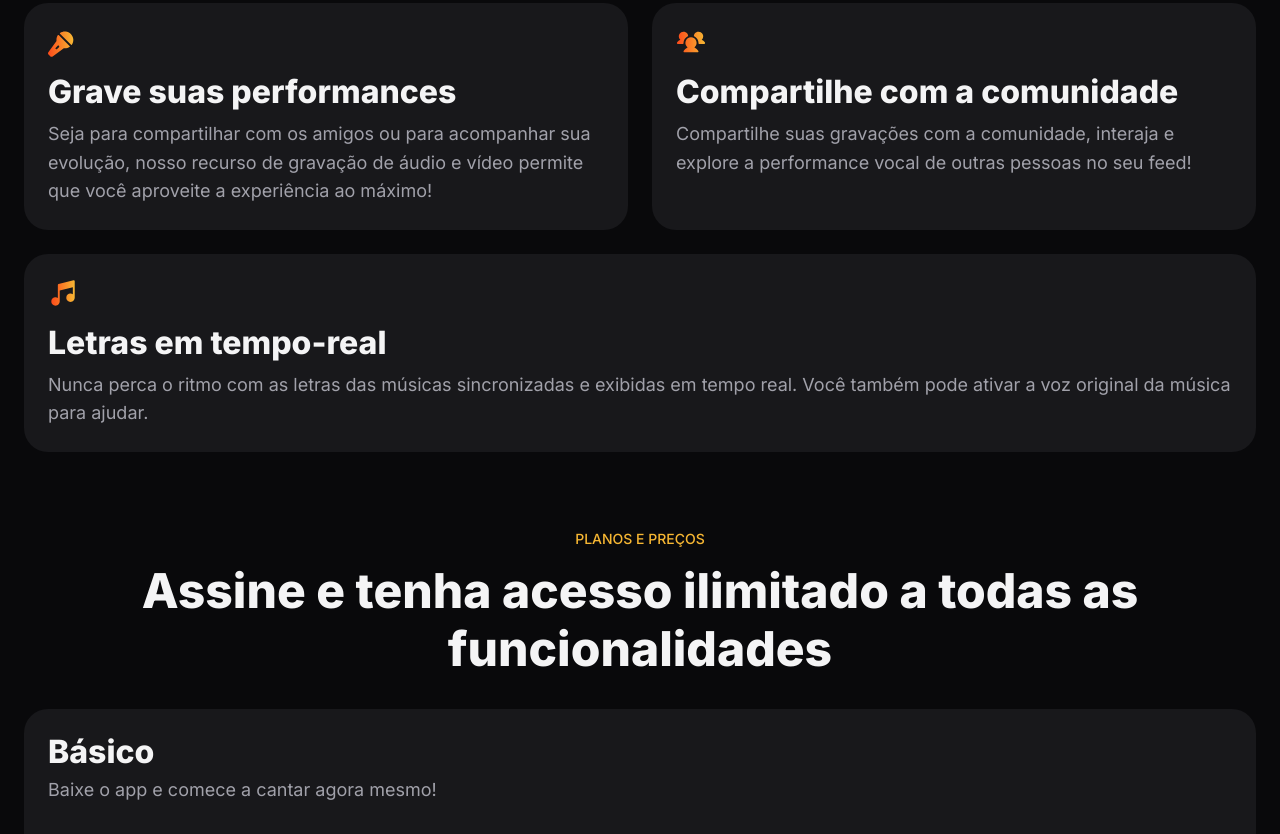
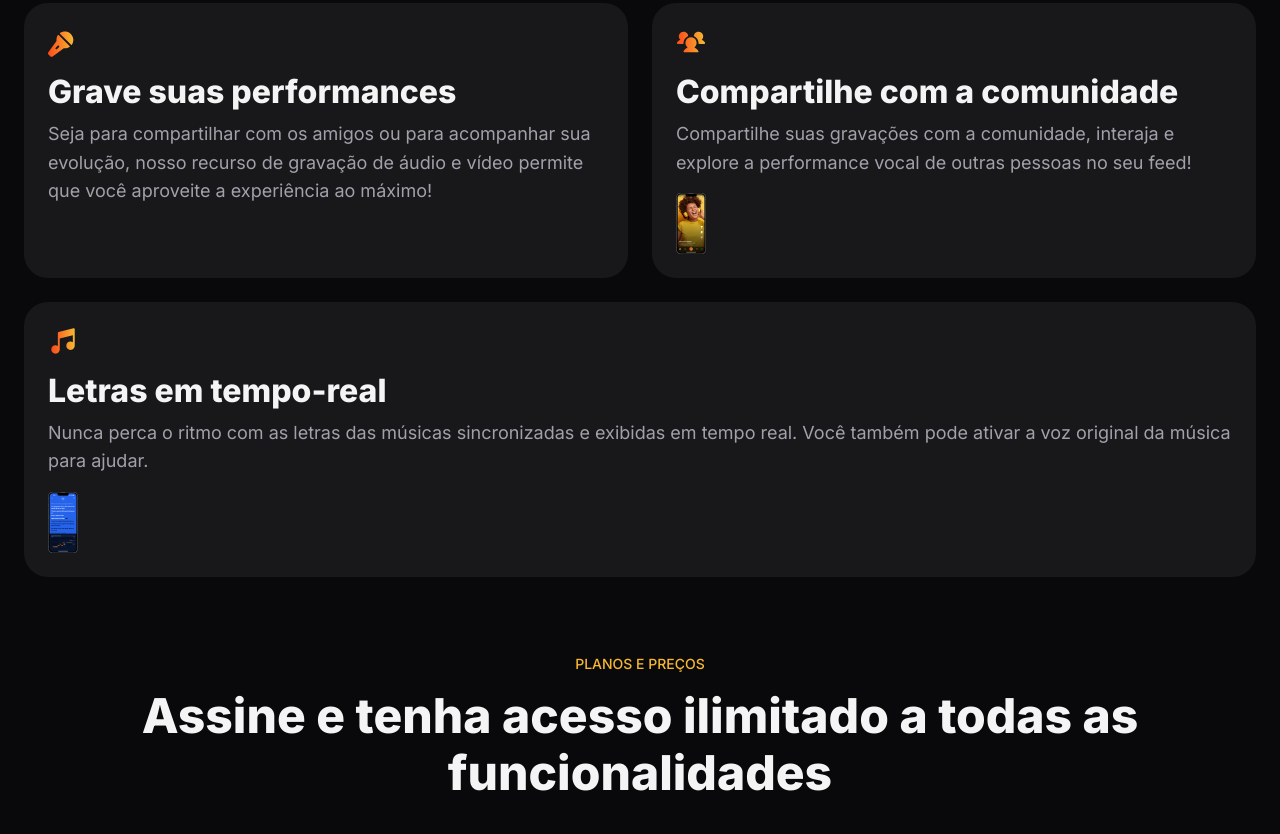
Before and after one commit to emanuelmgww/Product-Landing-Page, a plain HTML site: page index.html in a window 1280 px wide. Shown: the part 1403-2237 px from the top of the page. Drawn offline with Linux system fonts and the light colour scheme.

Commit message:
adicionando imagens do app no layout de laptop e implementando classe princing-card que agrupa os 3 cards

```diff
--- a/index.html
+++ b/index.html
@@ -87,6 +87,7 @@
                     <p>Nossa IA remove a voz de qualquer música e a deixa pronta pra cantar, num passe de mágica!</p>
                 </div>
             </div>
+
             <div class="card card-2">
                 <img src="assets/icons/Vector.svg" alt="Ícone de manete de vídeo game">
                 <div class="text">
@@ -94,6 +95,7 @@
                     <p>Sua performance é pontuada de acordo com nosso algoritmo ultra preciso. Desafie-se, ganhe reconhecimento e comemore sua evolução!</p>
                 </div>
             </div>
+
             <div class="card card-3">
                 <img src="assets/icons/MicrophoneStage.svg" alt="Ícone de microfone">
                 <div class="text">
@@ -101,18 +103,26 @@
                     <p>Seja para compartilhar com os amigos ou para acompanhar sua evolução, nosso recurso de gravação de áudio e vídeo permite que você aproveite a experiência ao máximo!</p>
                 </div>
             </div>
+
             <div class="card card-4">
                 <img src="assets/icons/UsersThree.svg" alt="Ícone de usuários">
                 <div class="text">
                     <h3>Compartilhe com a comunidade</h3>
                     <p>Compartilhe suas gravações com a comunidade, interaja e explore a performance vocal de outras pessoas no seu feed!</p>
                 </div>
+                <div>
+                    <img src="assets/images/Tela 1.png" alt="Tela do aplicativo" class="show-lg">
                 </div>
+            </div>
+
             <div class="card card-5">
                 <img src="assets/icons/MusicNotes.svg" alt="Ícone de nota musical">
                 <div class="text">
                     <h3>Letras em tempo-real</h3>
                     <p>Nunca perca o ritmo com as letras das músicas sincronizadas e exibidas em tempo real. Você também pode ativar a voz original da música para ajudar.</p>
+                </div>
+                <div>
+                    <img src="assets/images/Tela 3.png" alt="Tela do aplicativo" class="show-lg">
                 </div>
             </div>
         </section>
@@ -123,6 +133,7 @@
                 <h2>Assine e tenha acesso ilimitado a todas as funcionalidades</h2>
             </div>
 
+            <div class="princing-card flex-column">
                 <div class="card princing-basic">
                     <div class="content flex-column">
                         <div class="text flex-column">
@@ -231,6 +242,8 @@
                         <small>Mínimo de 4 pessoas no plano família.</small>
                     </div>
                 </div>
+            </div>
+
         </section>
 
         <section class="download">
```
Lines whose indentation alone changed are shown as unchanged.
